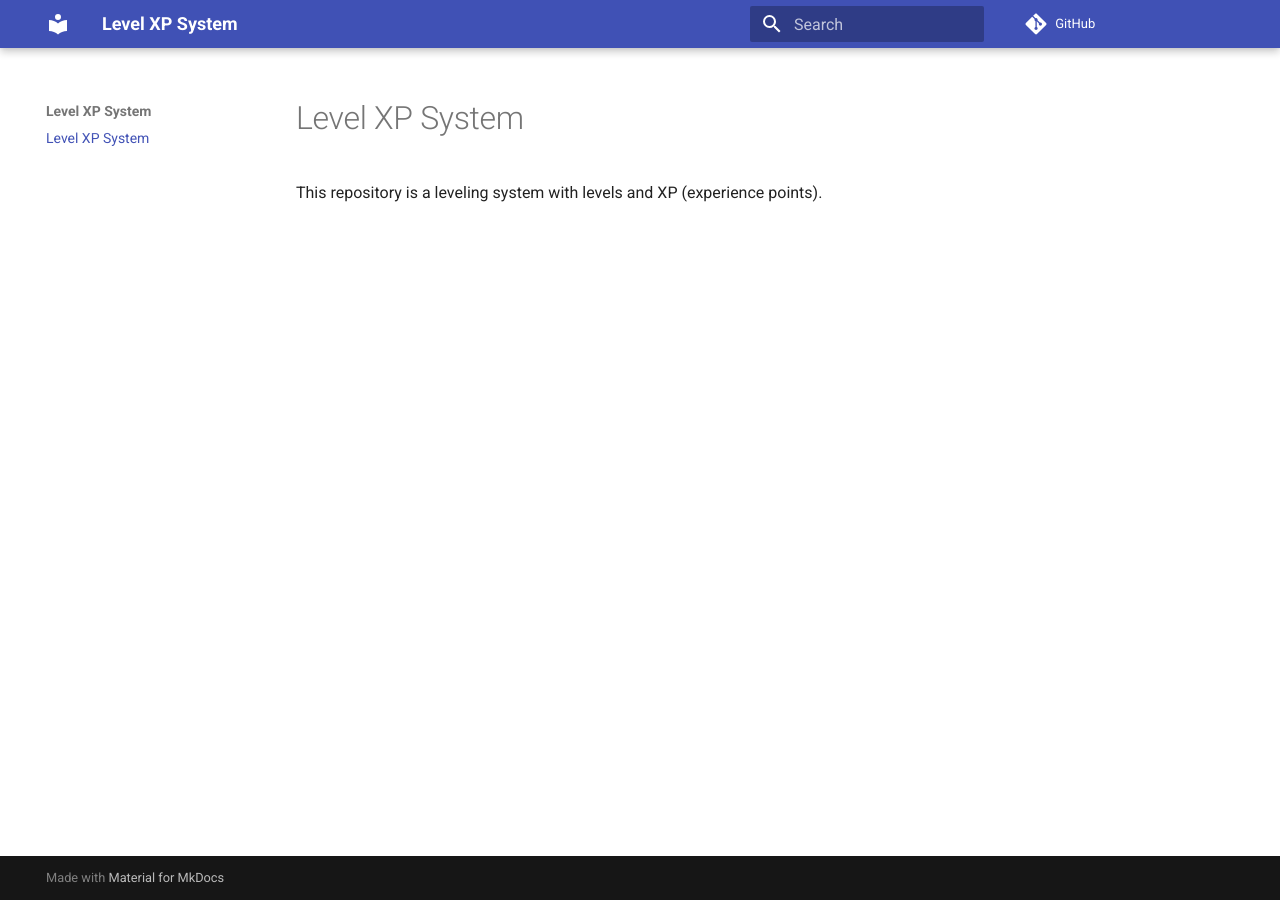
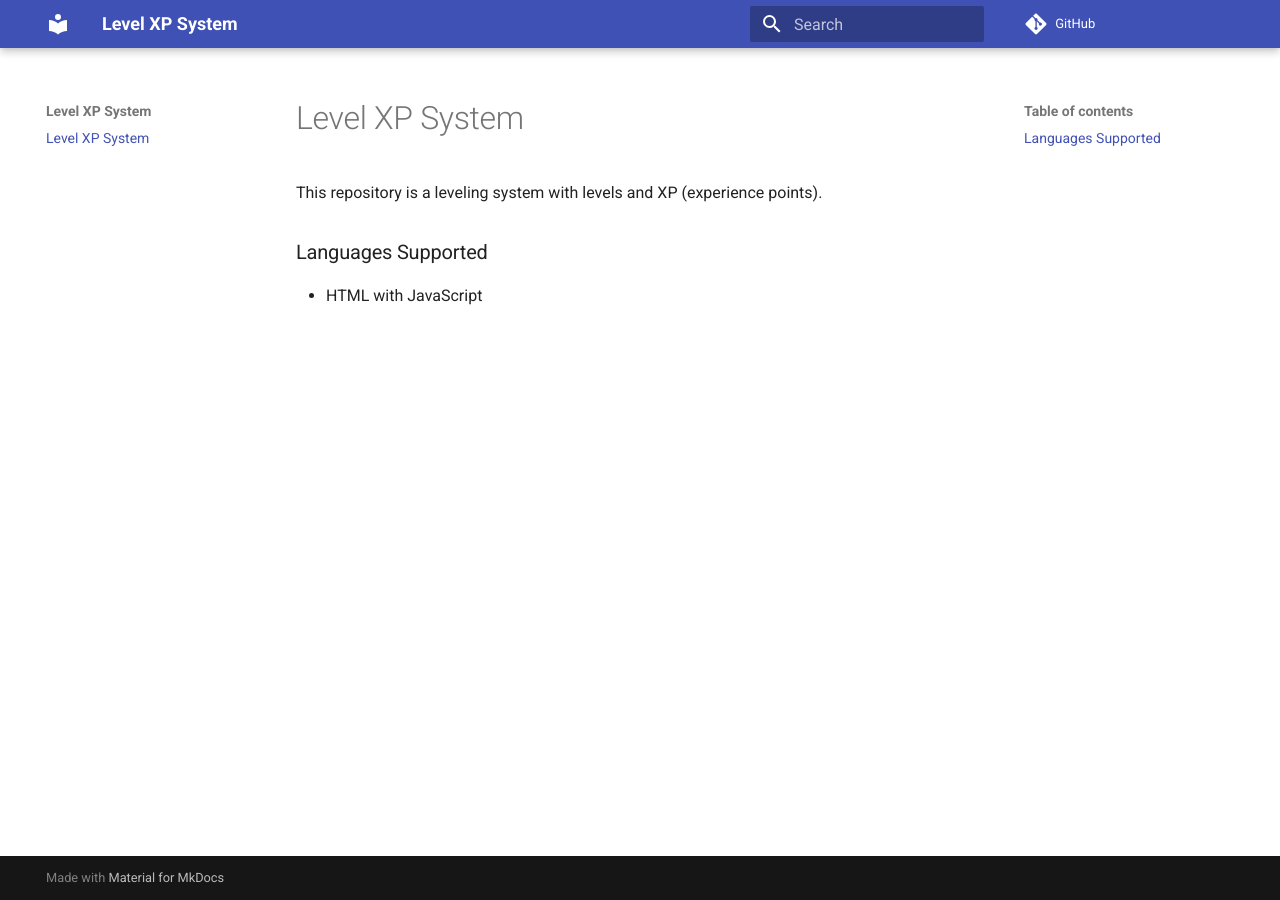
Before and after one commit to lulunac27a/level-xp-system, an MkDocs documentation site: the page built from docs/index.md, in a window 1280 px wide. Built offline with MkDocs 1.6.1 and Material for MkDocs 9.7.7, drawn with Linux system fonts in a browser that asks for light colours; comment, search, counter and statistics services are not loaded.

```diff
--- a/docs/index.md
+++ b/docs/index.md
@@ -1,3 +1,7 @@
 # Level XP System
 
 This repository is a leveling system with levels and XP (experience points).
+
+### Languages Supported
+
+- HTML with JavaScript
```
Also changed, not shown: README.md (+4 -0 lines).
